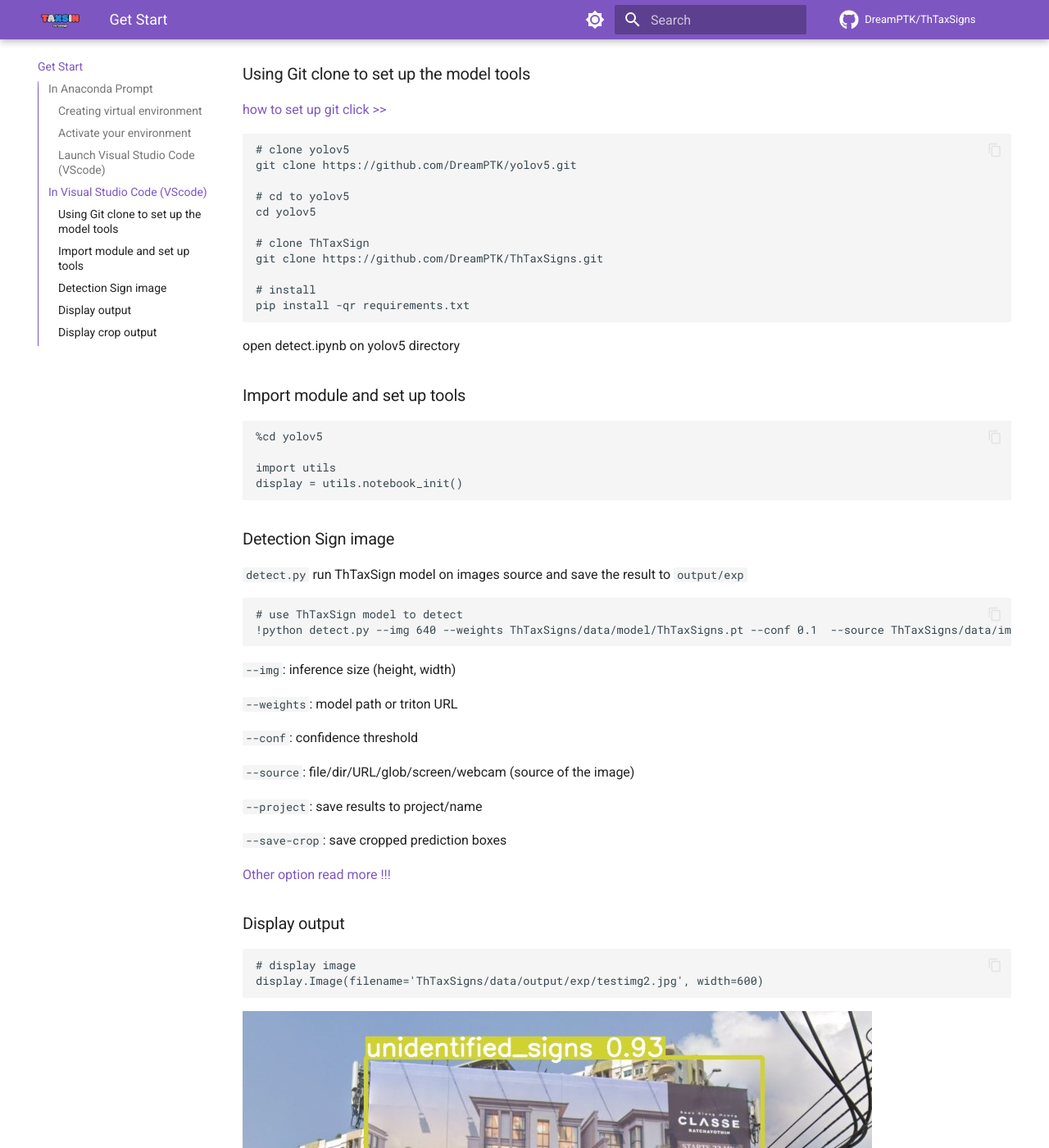
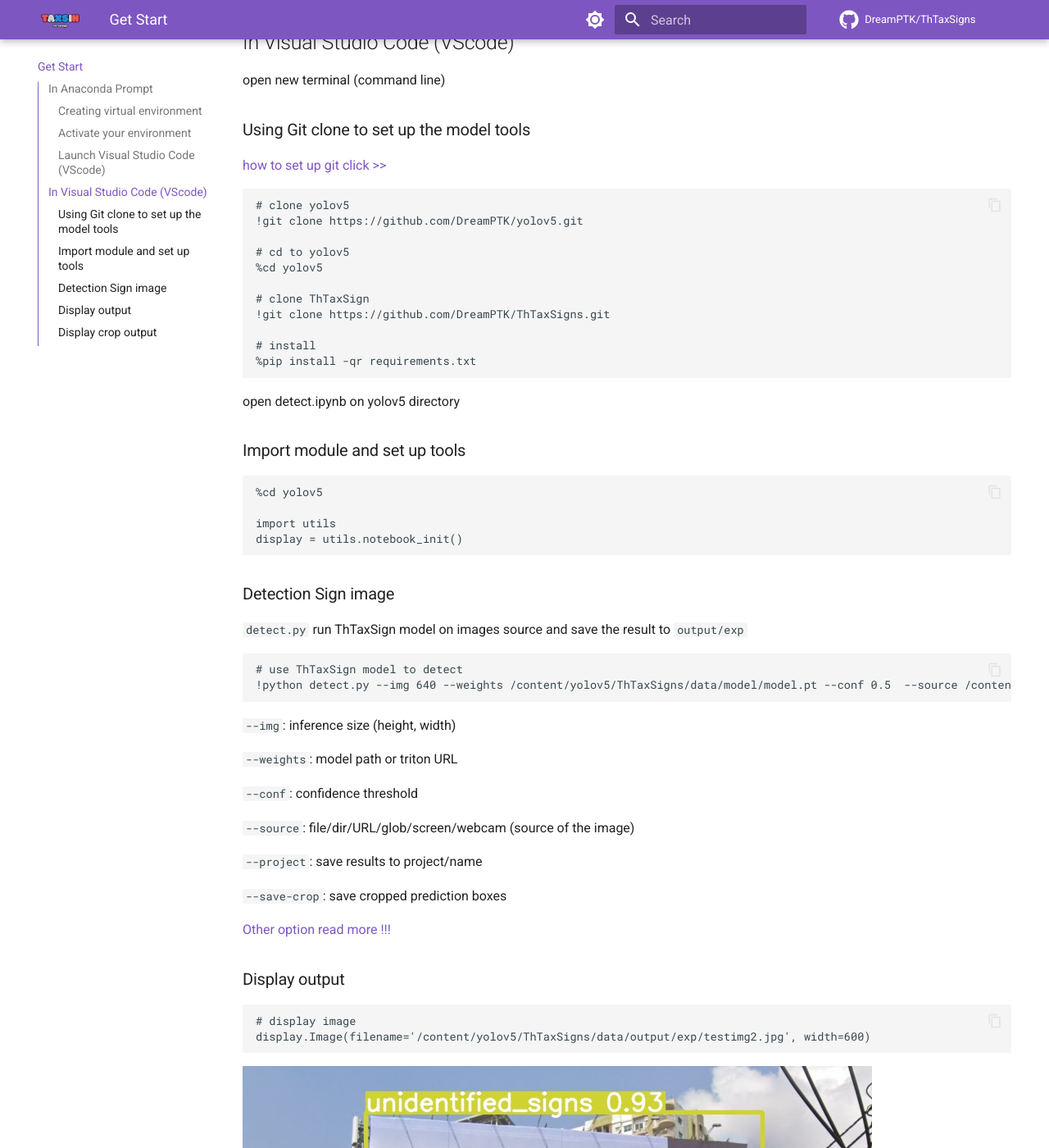
Before and after one commit to DreamPTK/Sign-web, an MkDocs documentation site: the page built from docs/get_started.md, in a window 1280 px wide and 1400 px high, scrolled down 826 px. Shown: the whole window at 82% size. Built offline with MkDocs 1.6.1 and Material for MkDocs 9.7.7, drawn with Linux system fonts in a browser that asks for light colours; comment, search, counter and statistics services are not loaded.

````diff
--- a/docs/get_started.md
+++ b/docs/get_started.md
@@ -1,4 +1,6 @@
 # Get Started
+
+<a href="https://colab.research.google.com/drive/1dtr-IVnMX3Xy-vTf-p4Kmy2Zobk0CZtq?usp=sharing"><img src="https://colab.research.google.com/assets/colab-badge.svg" alt="Open In Colab"></a>
 
 ## In Anaconda Prompt
 
@@ -34,16 +36,16 @@ open new terminal (command line)
 
 ```
 # clone yolov5
-git clone https://github.com/DreamPTK/yolov5.git
+!git clone https://github.com/DreamPTK/yolov5.git
 
 # cd to yolov5
-cd yolov5
+%cd yolov5
 
 # clone ThTaxSign
-git clone https://github.com/DreamPTK/ThTaxSigns.git
+!git clone https://github.com/DreamPTK/ThTaxSigns.git
 
 # install
-pip install -qr requirements.txt
+%pip install -qr requirements.txt
 
 ```
 
@@ -65,7 +67,7 @@ display = utils.notebook_init()
 
 ```
 # use ThTaxSign model to detect
-!python detect.py --img 640 --weights ThTaxSigns/data/model/ThTaxSigns.pt --conf 0.1  --source ThTaxSigns/data/images --project ThTaxSigns/data/output --save-crop
+!python detect.py --img 640 --weights /content/yolov5/ThTaxSigns/data/model/model.pt --conf 0.5  --source /content/yolov5/ThTaxSigns/data/images --project /content/yolov5/ThTaxSigns/data/output --save-crop
 
 ```
  `--img`: inference size (height, width)
@@ -88,7 +90,7 @@ display = utils.notebook_init()
 
 ```
 # display image
-display.Image(filename='ThTaxSigns/data/output/exp/testimg2.jpg', width=600)
+display.Image(filename='/content/yolov5/ThTaxSigns/data/output/exp/testimg2.jpg', width=600)
 
 ```
 
--- a/mkdocs.yml
+++ b/mkdocs.yml
@@ -8,7 +8,7 @@ nav:
   - Home: 'home.md'
   - Get Start: 'get_started.md'
   - YOLOv5: 'yolov5.md'
-  - Test: 'index.md'
+
 
 
 
````
Also changed, not shown: docs/home.md (+20 -0 lines), docs/index.md (deleted, +0 -17 lines).
